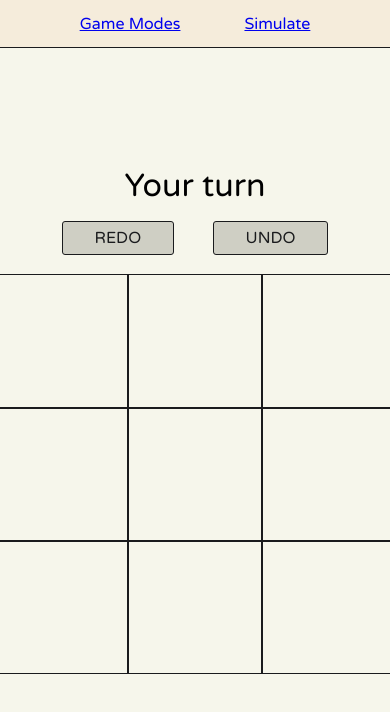
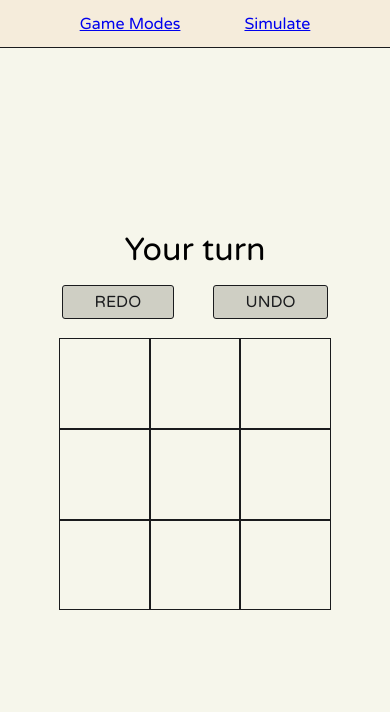
Before and after one commit to ajgi123/tic-tac-toe, a React (Create React App) app: page / in a window 390 px wide. Shown: the top 712 px of the page. Built offline with nearby package versions, Linux system fonts and the light colour scheme.

Commit message:
Add responsivnes

```diff
--- a/src/pages/home-page/HomePage.module.scss
+++ b/src/pages/home-page/HomePage.module.scss
@@ -13,4 +13,9 @@
 .homepage_div_gameboard {
   height: 25rem;
   width: 25rem;
+
+  @media screen and (max-width: 27rem) {
+    height: 17rem;
+    width: 17rem;
+  }
 }
```
